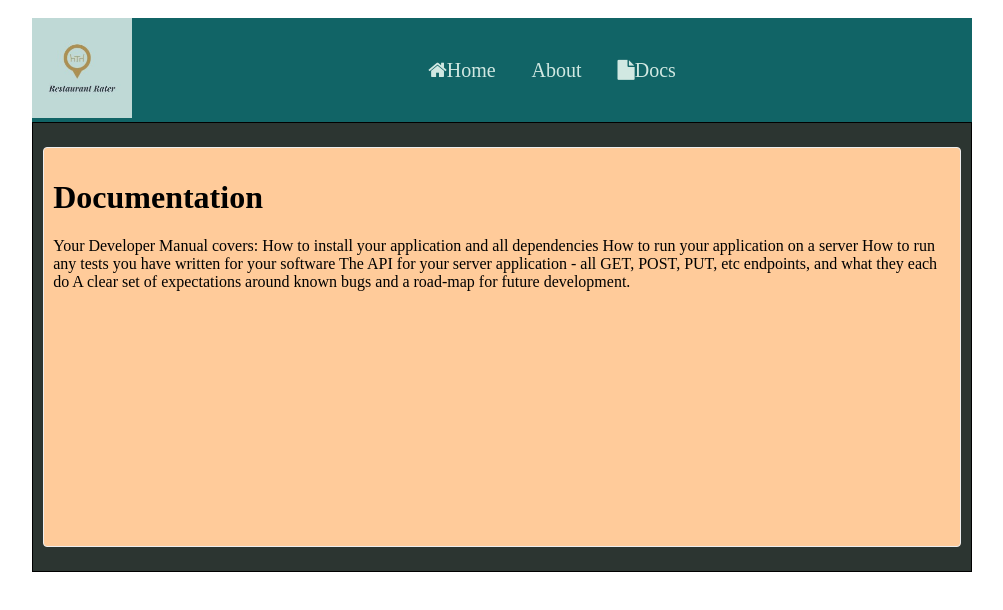
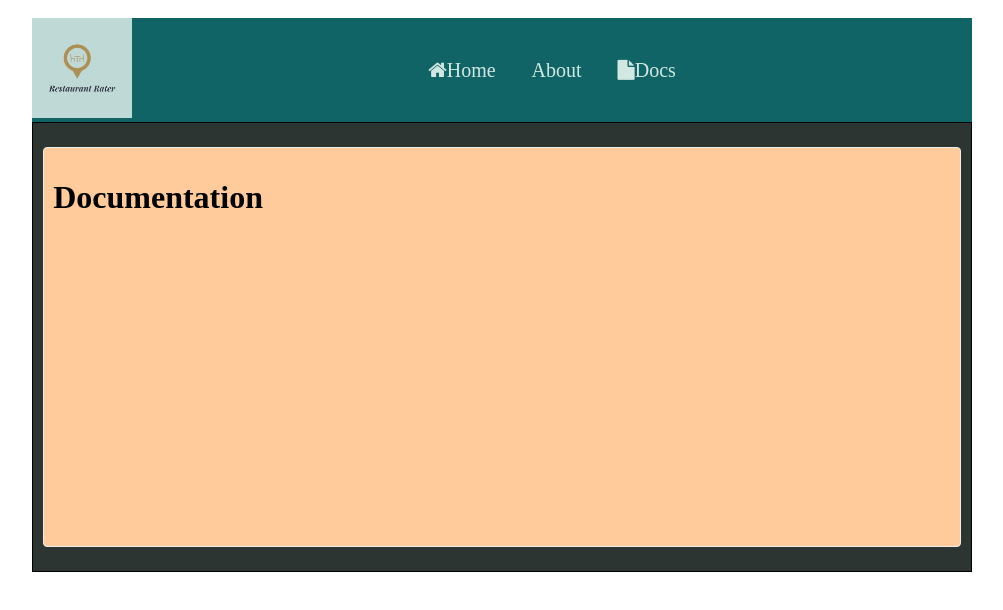
Before and after one commit to OluwatobiAjide/INST-377-Evening-Group-5, a website: page public/doc.html in a window 1280 px wide. Shown: the whole page, without its empty margins (138-1141 px from the left). Drawn offline with Linux system fonts and the light colour scheme.

Commit message:
Update doc.html

```diff
--- a/public/doc.html
+++ b/public/doc.html
@@ -31,12 +31,7 @@
           <div class="docs">
             <h1>  Documentation</h1>
             <p>
-              Your Developer Manual covers: How to install your application and
-              all dependencies How to run your application on a server How to run
-              any tests you have written for your software The API for your server
-              application - all GET, POST, PUT, etc endpoints, and what they each
-              do A clear set of expectations around known bugs and a road-map for
-              future development.
+
             </p>
           </div>
 
```
